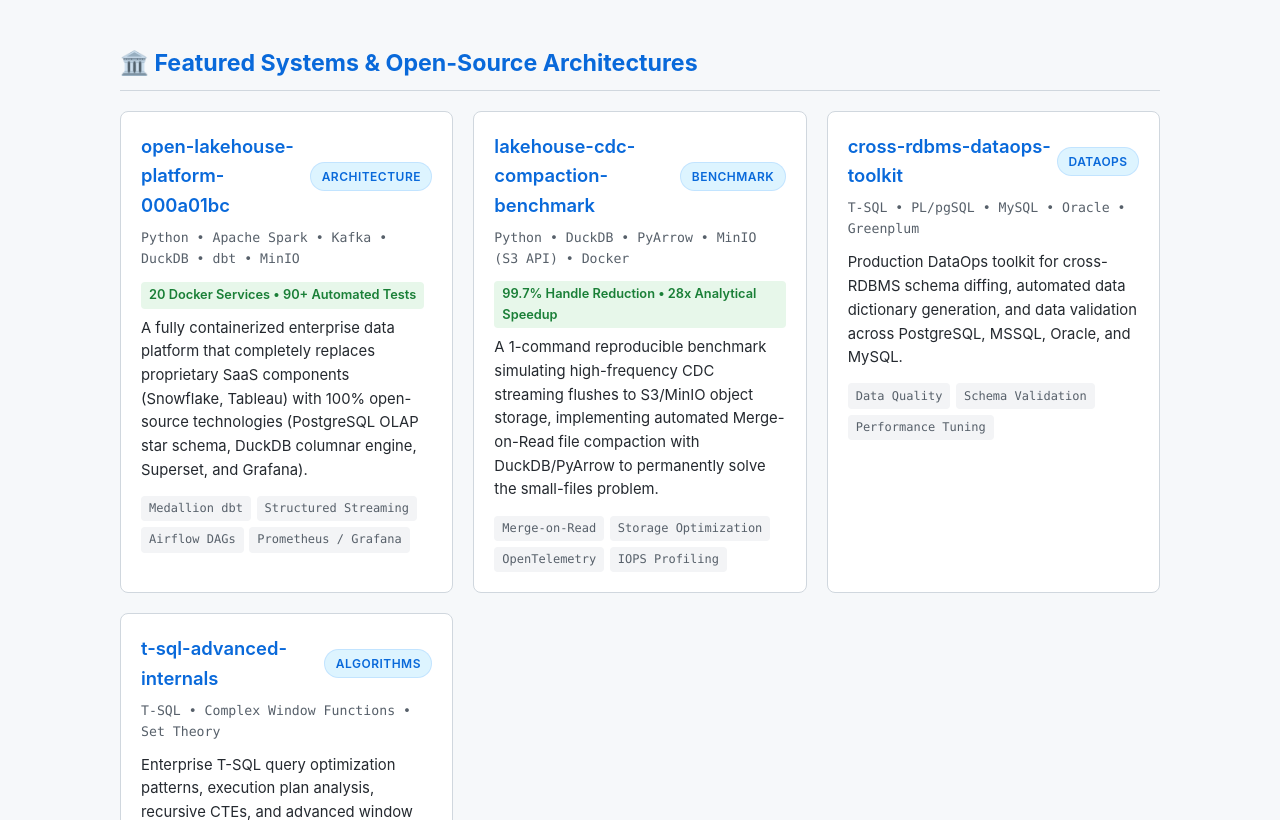
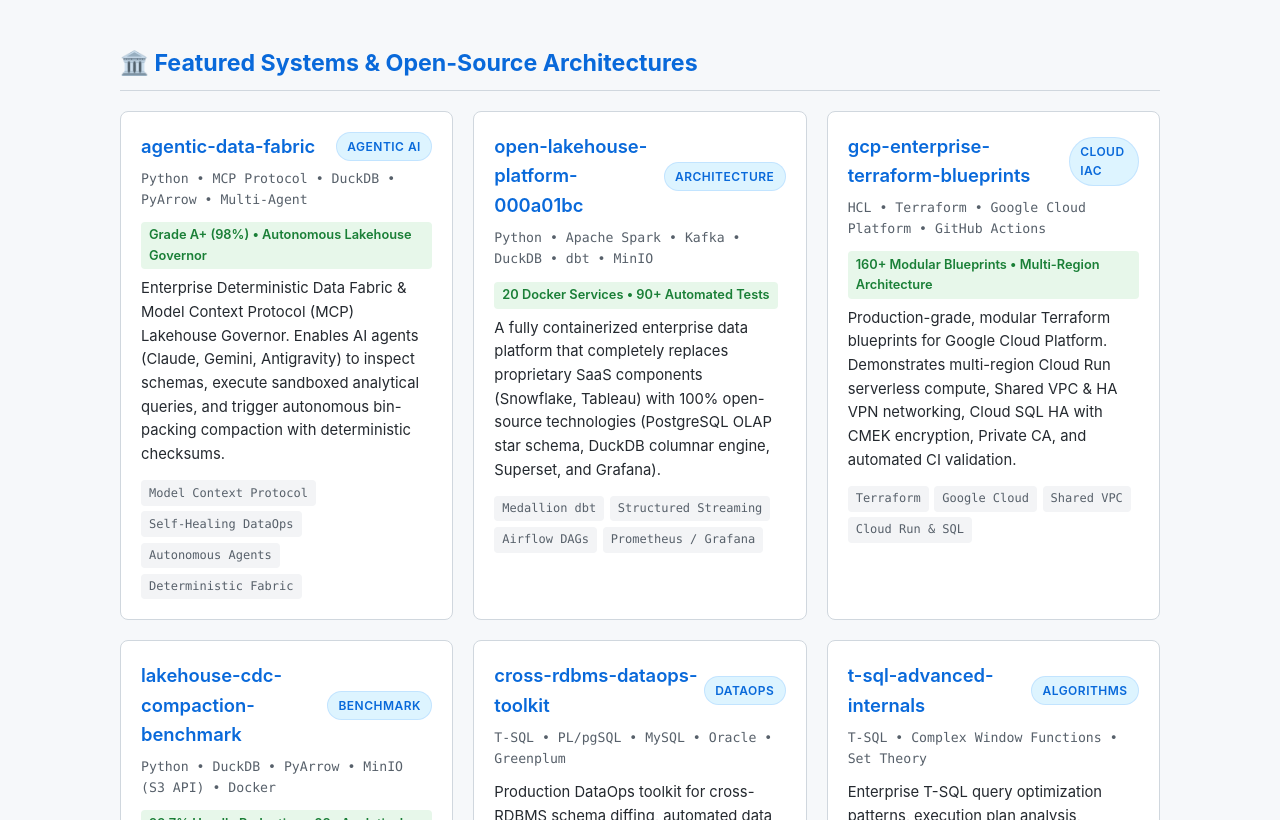
Before and after one commit to Amit1092tiwari/Amit1092tiwari, a plain HTML site: page index.html in a window 1280 px wide. Shown: the part 702-1522 px from the top of the page. Drawn offline with Linux system fonts and the light colour scheme.

Commit message:
docs: update references to gcp-enterprise-terraform-blueprints and refresh web index (#8)
Squash merge PR #8 into main

```diff
--- a/index.html
+++ b/index.html
@@ -501,6 +501,22 @@
 
         <div class="card">
           <h3>
+            <a href="https://github.com/Amit1092tiwari/agentic-data-fabric" target="_blank" rel="noopener" style="color: inherit; text-decoration: none;">agentic-data-fabric</a>
+            <span class="badge">Agentic AI</span>
+          </h3>
+          <div class="card-meta">Python • MCP Protocol • DuckDB • PyArrow • Multi-Agent</div>
+          <div class="stats-pill">Grade A+ (98%) • Autonomous Lakehouse Governor</div>
+          <p>Enterprise Deterministic Data Fabric & Model Context Protocol (MCP) Lakehouse Governor. Enables AI agents (Claude, Gemini, Antigravity) to inspect schemas, execute sandboxed analytical queries, and trigger autonomous bin-packing compaction with deterministic checksums.</p>
+          <div class="tag-container">
+            <span class="tag">Model Context Protocol</span>
+            <span class="tag">Self-Healing DataOps</span>
+            <span class="tag">Autonomous Agents</span>
+            <span class="tag">Deterministic Fabric</span>
+          </div>
+        </div>
+
+        <div class="card">
+          <h3>
             <a href="https://github.com/Amit1092tiwari/open-lakehouse-platform-000a01bc" target="_blank" rel="noopener" style="color: inherit; text-decoration: none;">open-lakehouse-platform-000a01bc</a>
             <span class="badge">Architecture</span>
           </h3>
@@ -512,6 +528,22 @@
             <span class="tag">Structured Streaming</span>
             <span class="tag">Airflow DAGs</span>
             <span class="tag">Prometheus / Grafana</span>
+          </div>
+        </div>
+
+        <div class="card">
+          <h3>
+            <a href="https://github.com/Amit1092tiwari/gcp-enterprise-terraform-blueprints" target="_blank" rel="noopener" style="color: inherit; text-decoration: none;">gcp-enterprise-terraform-blueprints</a>
+            <span class="badge">Cloud IaC</span>
+          </h3>
+          <div class="card-meta">HCL • Terraform • Google Cloud Platform • GitHub Actions</div>
+          <div class="stats-pill">160+ Modular Blueprints • Multi-Region Architecture</div>
+          <p>Production-grade, modular Terraform blueprints for Google Cloud Platform. Demonstrates multi-region Cloud Run serverless compute, Shared VPC & HA VPN networking, Cloud SQL HA with CMEK encryption, Private CA, and automated CI validation.</p>
+          <div class="tag-container">
+            <span class="tag">Terraform</span>
+            <span class="tag">Google Cloud</span>
+            <span class="tag">Shared VPC</span>
+            <span class="tag">Cloud Run & SQL</span>
           </div>
         </div>
 
```
Also changed, not shown: 4 other files.
